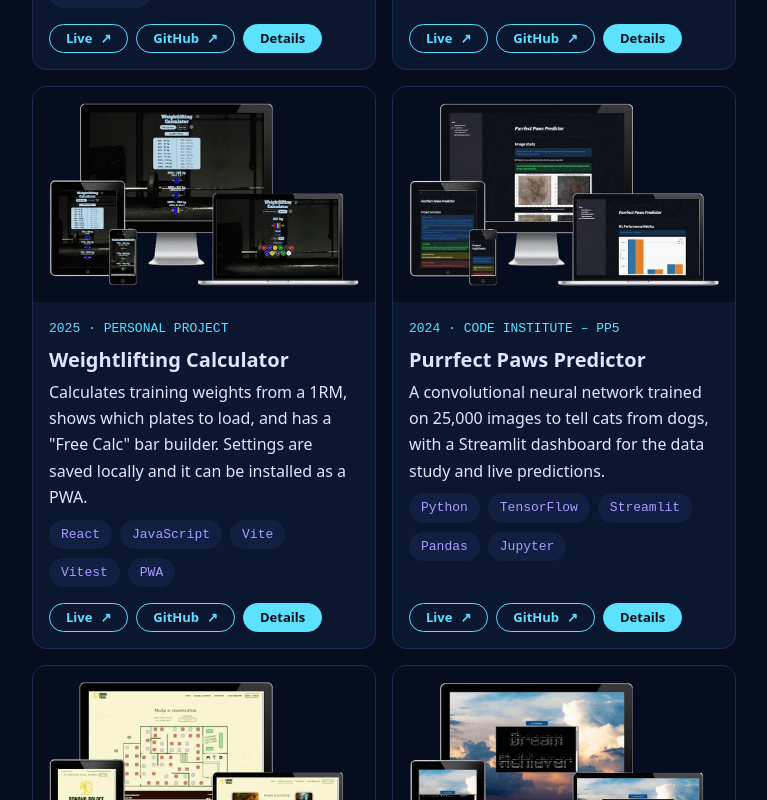
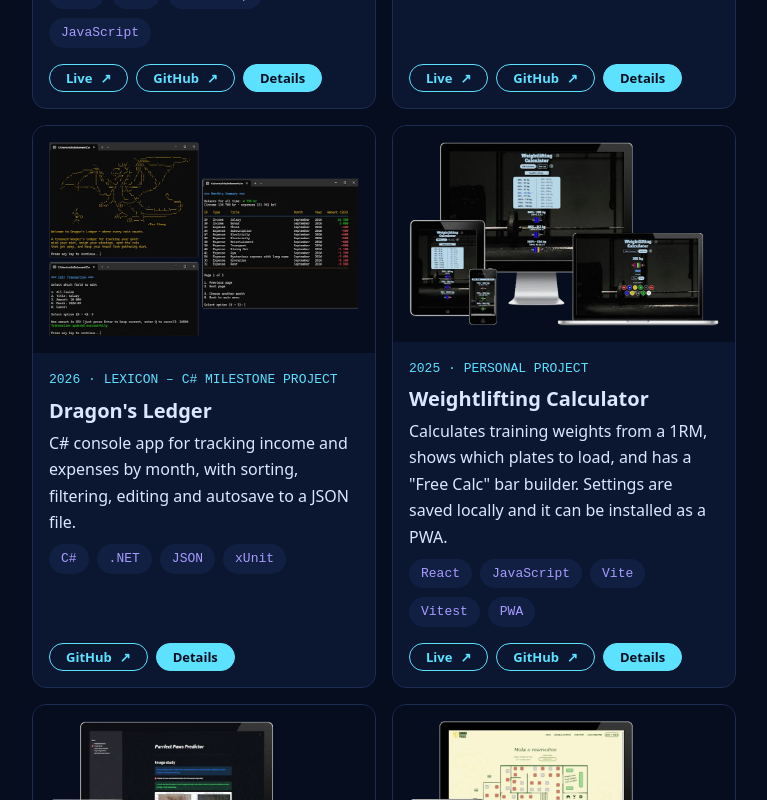
Before and after one commit to NiclO1337/frontend-projects, a React (Vite) app in the folder project3-portfolio-website/: page /projects in a window 1280 px wide. Shown: the part 1540-2340 px from the top of the page, without its empty margins (496-1263 px from the left). Built offline with nearby package versions, Linux system fonts and the light colour scheme.

Commit message:
project-3: add dragon's ledger project

```diff
--- a/project3-portfolio-website/src/data/projects.js
+++ b/project3-portfolio-website/src/data/projects.js
@@ -2,6 +2,7 @@ import bananaPalaceImg from "../assets/projects/banana-palace.webp";
 import bunIntendedImg from "../assets/projects/bun-intended.webp";
 import campusEatsImg from "../assets/projects/campus-eats.webp";
 import developerPortfolioImg from "../assets/projects/developer-portfolio.webp";
+import dragonsLedgerImg from "../assets/projects/dragons-ledger.webp";
 import dreamAchieverImg from "../assets/projects/dream-achiever.webp";
 import modernCvImg from "../assets/projects/modern-cv.webp";
 import purrfectPawsImg from "../assets/projects/purrfect-paws-predictor.webp";
@@ -135,6 +136,33 @@ export const projects = [
     liveUrl: "https://frontend-projects-project1-modern-c.vercel.app/",
     repoUrl:
       "https://github.com/NiclO1337/frontend-projects/tree/main/project1-modern-cv-webpage",
+  },
+  {
+    slug: "dragons-ledger",
+    title: "Dragon's Ledger",
+    year: 2026,
+    type: "Lexicon – C# milestone project",
+    featured: false,
+    summary:
+      "C# console app for tracking income and expenses by month, with sorting, filtering, editing and autosave to a JSON file.",
+    description: [
+      "A console application written in C# on .NET 10, where a dragon guards your gold. You record incomes and expenses, give each one a month, and review them through a text menu. Entries can be listed, sorted, filtered, edited and removed, and the data is saved to a JSON file and restored the next time the app starts.",
+      "Built as the milestone project of the C# course at Lexicon. It is split into separate projects for the domain, the saving and the user interface, so the compiler stops the domain code from reaching into the saving or the UI. It is a console app, so there is no live demo, but the source code is public.",
+    ],
+    highlights: [
+      "Income and expense as subclasses, so no calculation needs an if on the type",
+      "Sort, filter and search by title in paginated lists",
+      "Balance summary for all time or per month",
+      "Autosave, with crash-safe writes through a temporary file",
+      "Repository behind an interface, so the domain can be tested without files",
+      "Money stored as decimal, never double, so the arithmetic is exact",
+    ],
+    tech: ["C#", ".NET", "JSON", "xUnit"],
+    filters: ["C#"],
+    image: dragonsLedgerImg,
+    imageAlt:
+      "Dragon's Ledger in three terminal windows, showing the welcome screen, a monthly summary and editing",
+    repoUrl: "https://github.com/NiclO1337/Csharp-milestone-project",
   },
   {
     slug: "weightlifting-calculator",
```
Also changed, not shown: project3-portfolio-website/src/assets/projects/dragons-ledger.webp (added).
